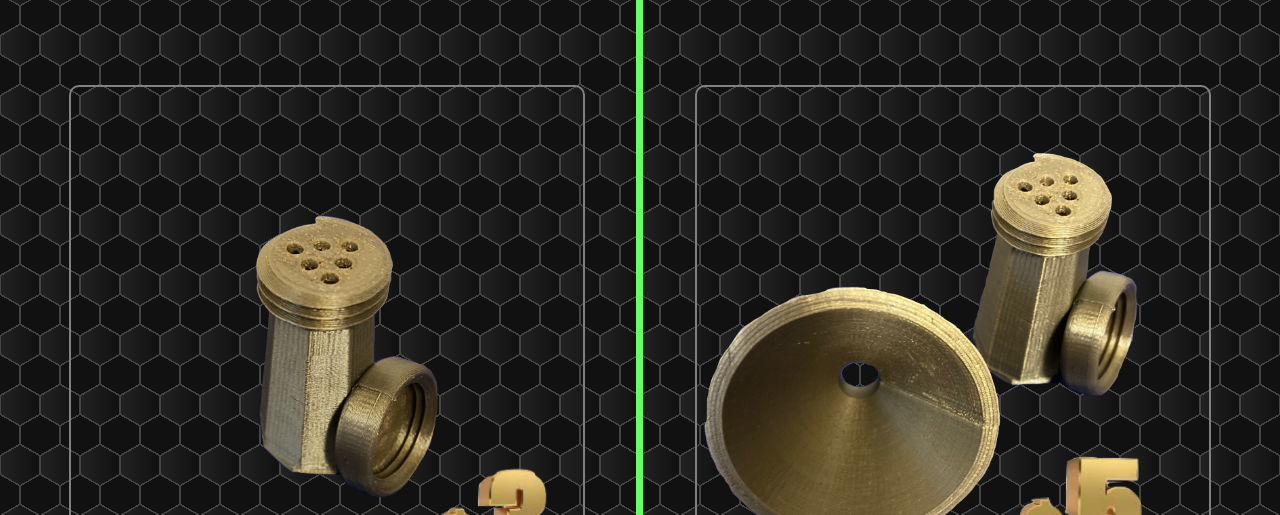
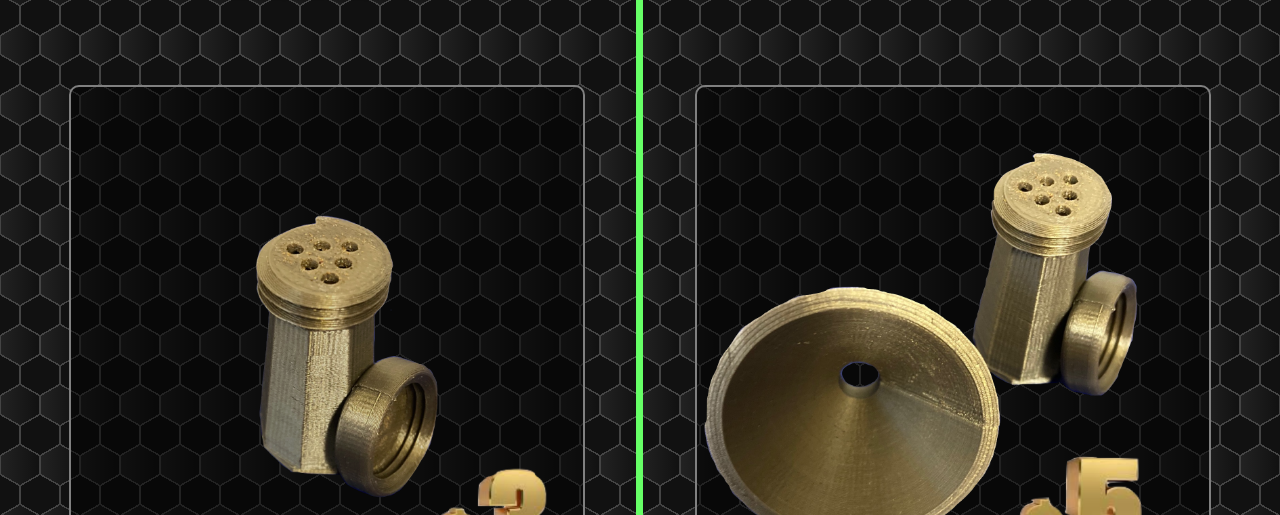
Before and after one commit to codebreaker314/salt-shaker-website, a plain HTML site: page index.html in a window 1280 px wide. Shown: the part 285-800 px from the top of the page. Drawn offline with Linux system fonts and the light colour scheme; a web font is replaced by a local one.

Commit message:
Update index.html

```diff
--- a/index.html
+++ b/index.html
@@ -168,6 +168,7 @@
             text-align:left;
             top:calc(20vw + 50px);
             margin:5vw;
+            background-color: rgba(0,0,0,.5);
             text-align:center;
             border:2px solid gray;
             border-radius:10px;
@@ -198,6 +199,7 @@
             margin:5vw;
             text-align:center;
             border:2px solid gray;
+            background-color: rgba(0,0,0,.5);
             border-radius:10px;
              color: white;
 
```
